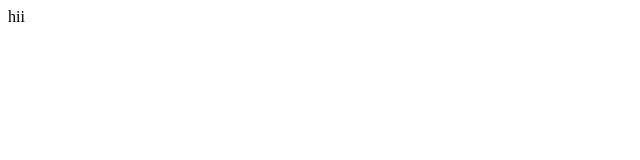
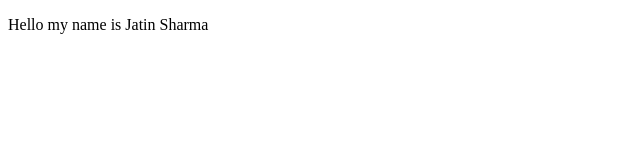
Before and after one commit to Taakemichi/JS-js, a plain HTML site: page index.html in a window 1280 px wide. Shown: the whole page, without its empty margins (0-640 px from the left). Drawn offline with Linux system fonts and the light colour scheme.

Commit message:
updated index.html

```diff
--- a/index.html
+++ b/index.html
@@ -6,6 +6,6 @@
     <title>Document</title>
 </head>
 <body>
-    hii
+    <p>Hello my name is Jatin Sharma</p>
 </body>
 </html>
```
